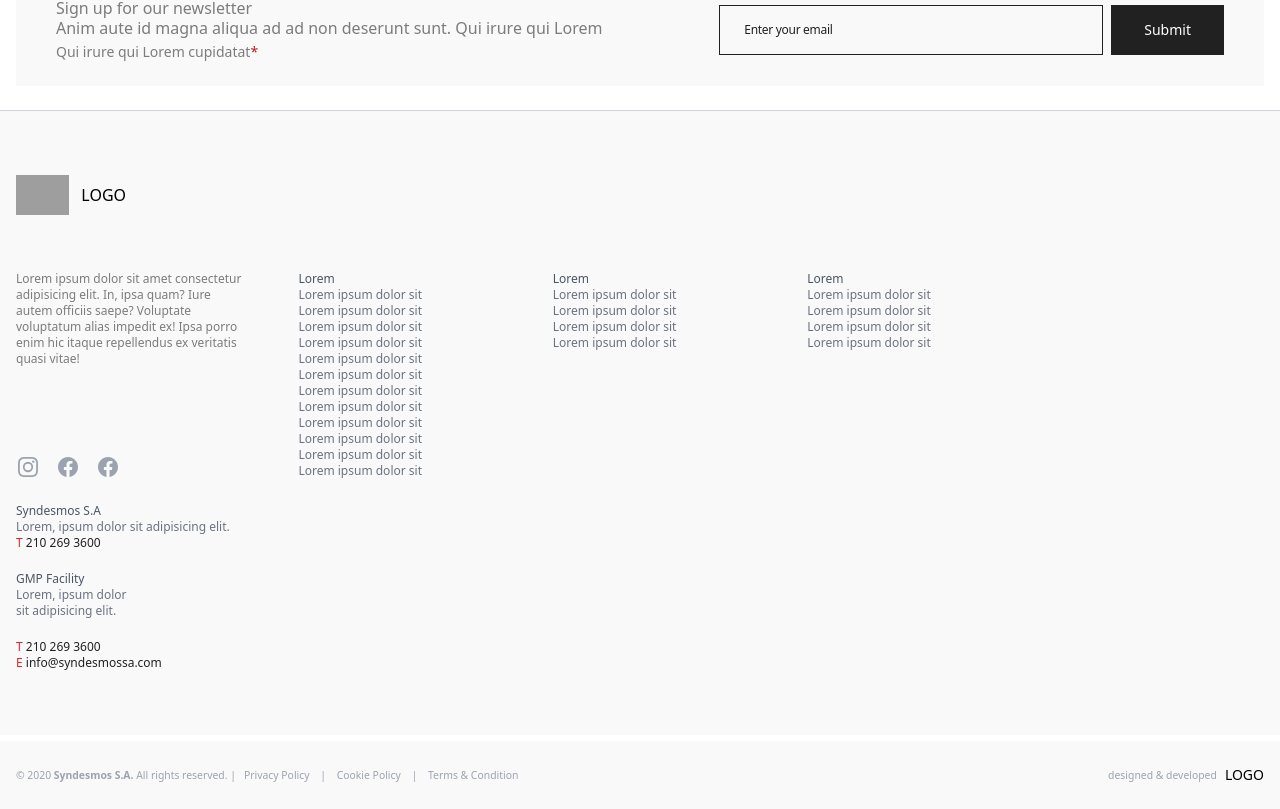
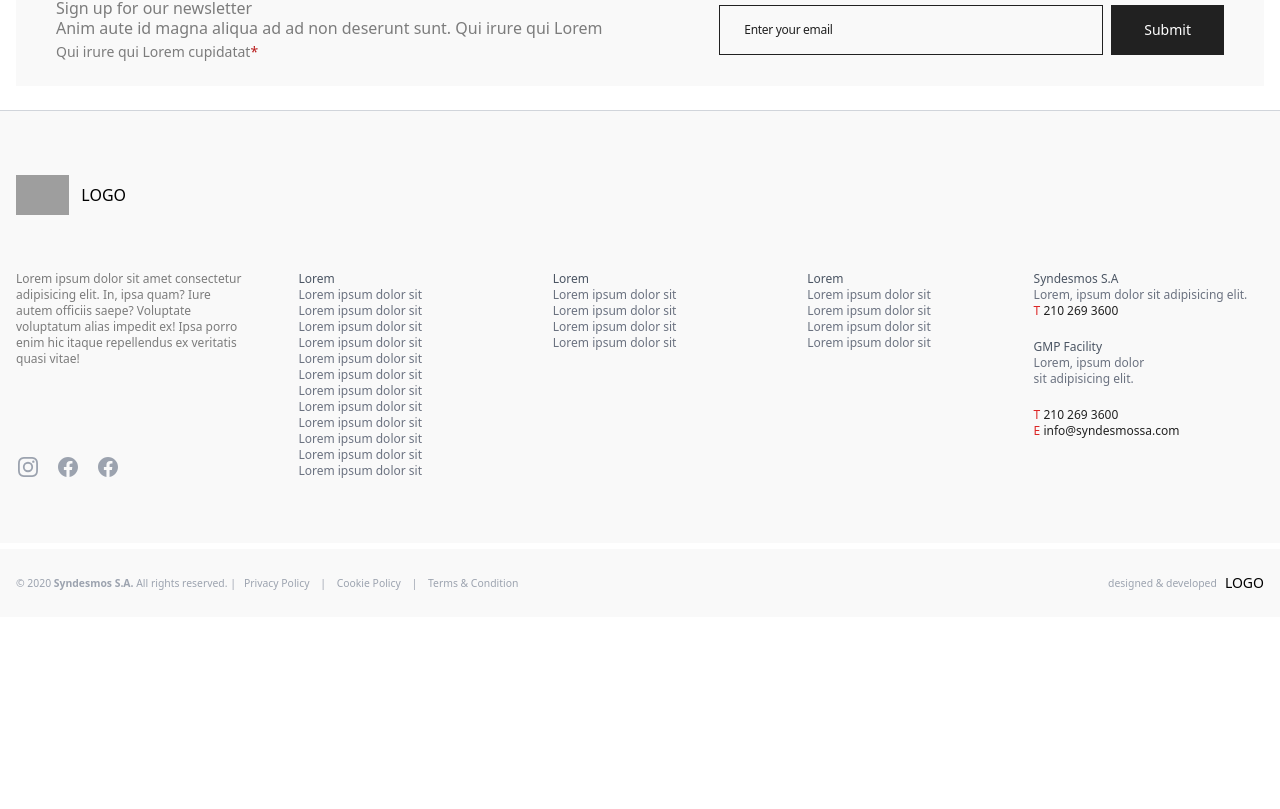
Before and after one commit to tayyab12oct/syndesmos, a Vue app: page / in a window 1280 px wide. Shown: the part 1128-1937 px from the top of the page. After the commit the page ends 1745 px from the top, so only its background shows below. Built offline with nearby package versions, Linux system fonts and the light colour scheme; grey boxes are pictures that could not be loaded.

Commit message:
Update index.vue

```diff
--- a/src/components/Footer/index.vue
+++ b/src/components/Footer/index.vue
@@ -47,7 +47,7 @@
             </li>
           </ul>
         </div>
-        <div class="space-y-5 md:col-span-2 lg:col-span-2">
+        <div class="space-y-5 md:col-span-2 lg:col-span-1">
           <div>
             <h3 class="text-xs text-gray-600 font-medium">Syndesmos S.A</h3>
             <p class="text-xs text-gray-500 font-light">
```
